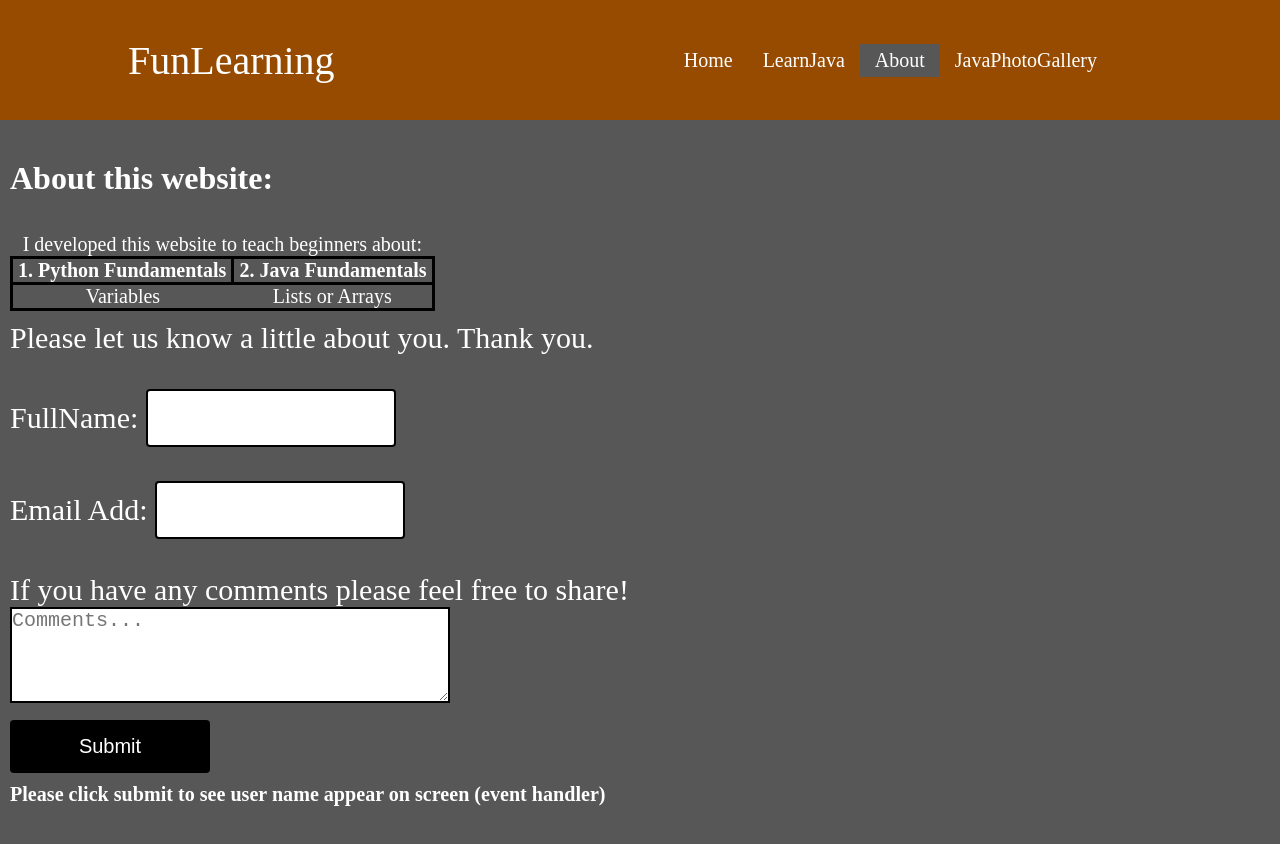
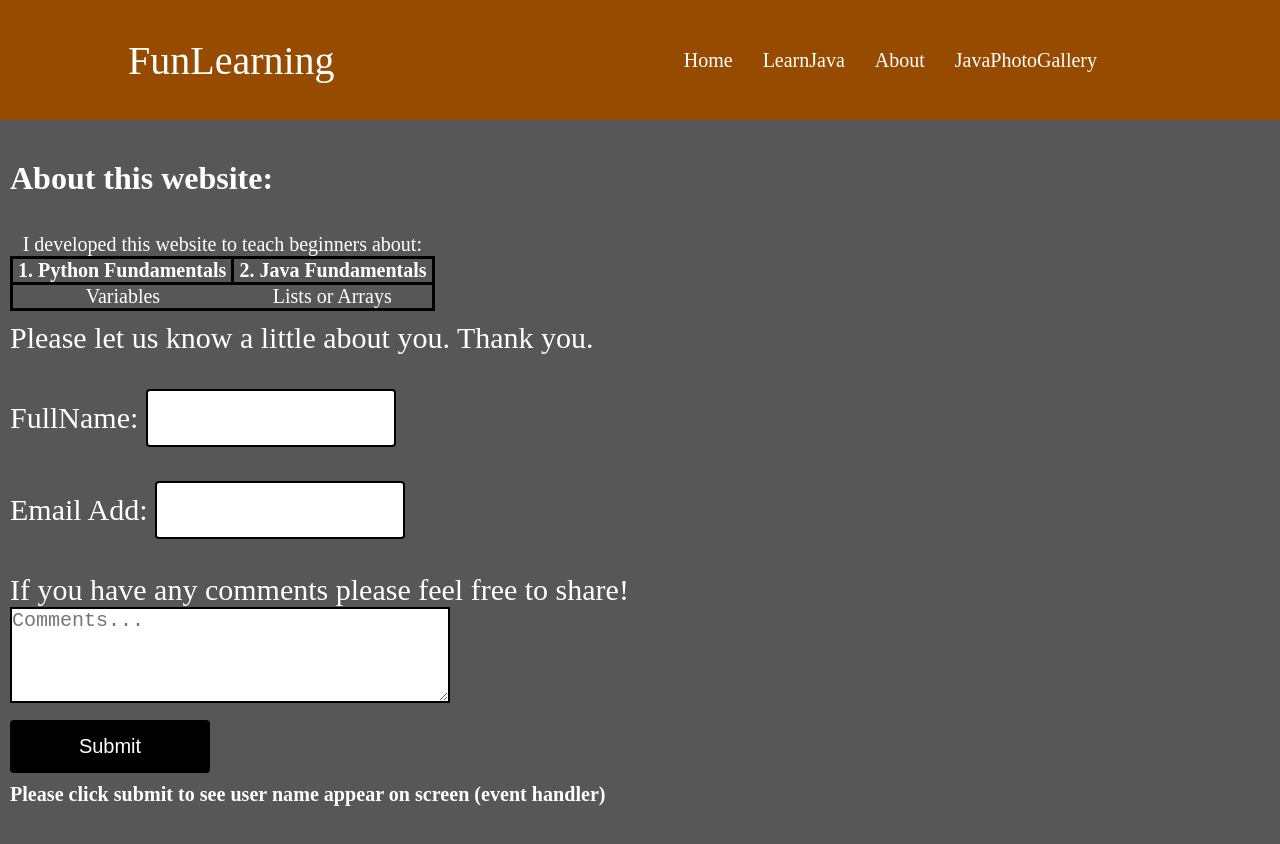
Before and after one commit to FatemaBohraFB/FatemaBohraFB.github.io, a plain HTML site: page A3_1170_website/Webpages/about.html in a window 1280 px wide. Drawn offline with Linux system fonts and the light colour scheme.

Commit message:
Update the about.html

```diff
--- a/A3_1170_website/Webpages/about.html
+++ b/A3_1170_website/Webpages/about.html
@@ -22,7 +22,7 @@
             <nav>
                 <ul class="menu">
                     <a data-active="javaPhotoGallery" href="javaPhotoGallery.html">JavaPhotoGallery</a>
-                    <a data-active="About" href="About.html">About</a>
+                    <a data-active="about" href="about.html">About</a>
                     <a data-active="LearnJava" href="LearnJava.html">LearnJava</a>
                     <a data-active="Home" href="index.html">Home</a>
                 </ul>
```
